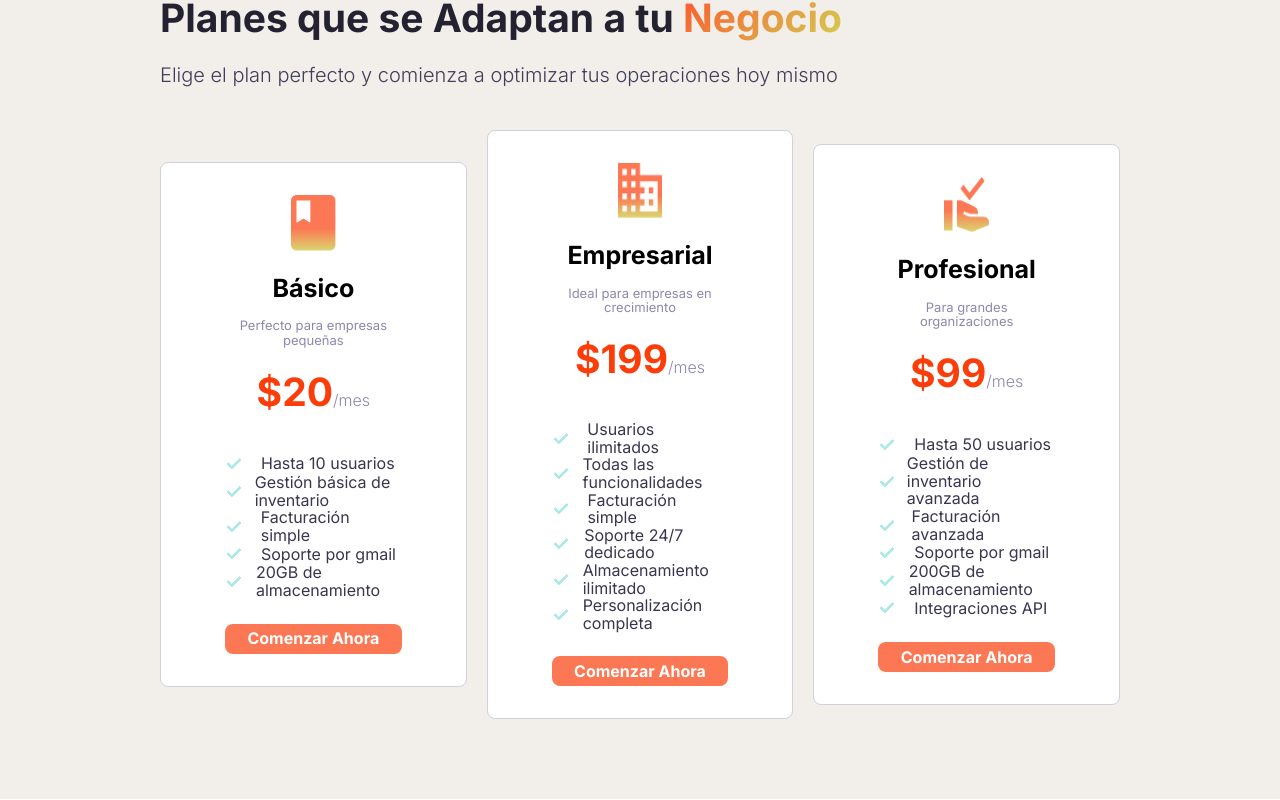
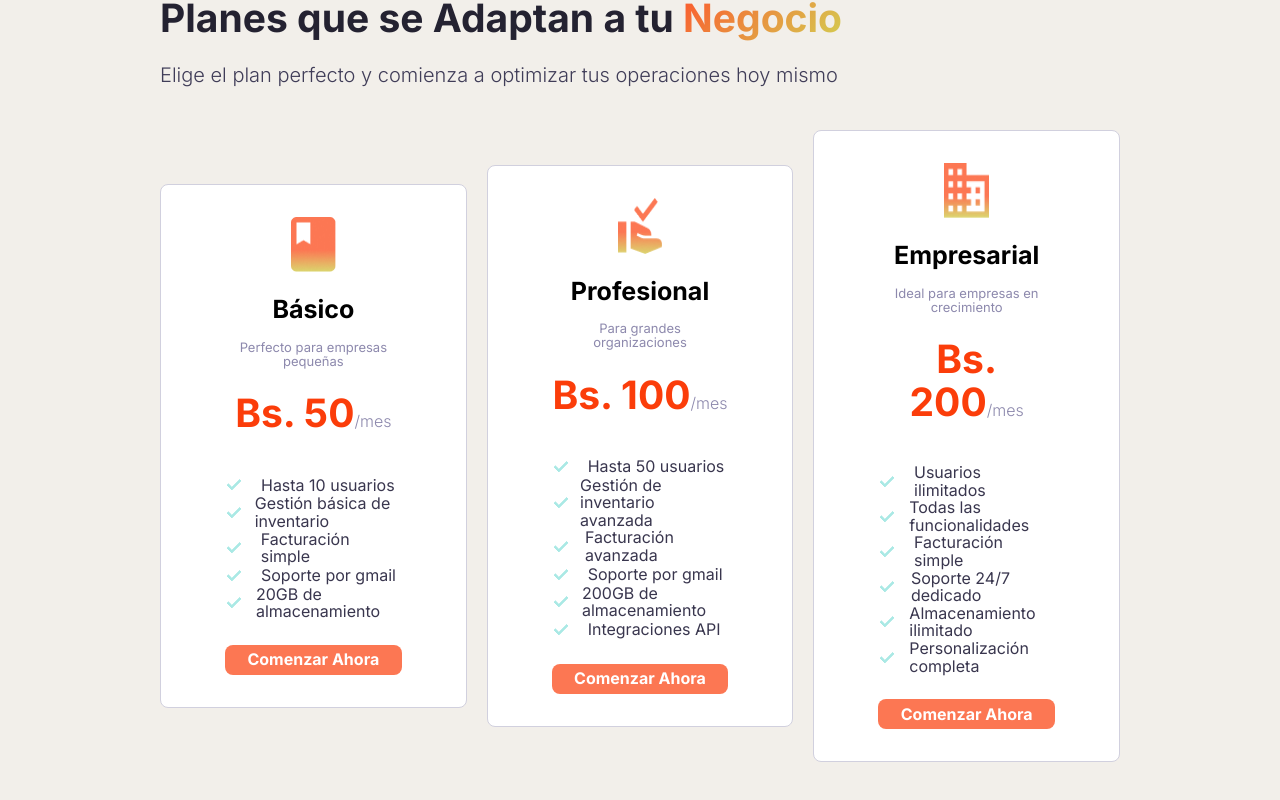
Before and after one commit to edisonCheca/INNOVAPAZ, a React (Vite) app in the folder frontend/: page / in a window 1280 px wide. Shown: the part 1820-2620 px from the top of the page. Built offline with nearby package versions, Linux system fonts and the light colour scheme.

Commit message:
fix(frontend): arreglar tarjeta de precios

```diff
--- a/frontend/src/components/layout/PricingSection.tsx
+++ b/frontend/src/components/layout/PricingSection.tsx
@@ -20,7 +20,7 @@ const PricingSection = () => {
         <div className="pricing__cards">
           <PricingCard
             title="Básico"
-            price="$20"
+            price="Bs. 50"
             comment="Perfecto para empresas pequeñas"
             features={[
               'Hasta 10 usuarios',
@@ -33,9 +33,24 @@ const PricingSection = () => {
             icons={[<img src={basic} alt="Hand" />]}
           />
           <PricingCard
+            title="Profesional"
+            comment="Para grandes organizaciones"
+            price="Bs. 100"
+            features={[
+              'Hasta 50 usuarios',
+              'Gestión de inventario avanzada',
+              'Facturación avanzada',
+              'Soporte por gmail',
+              '200GB de almacenamiento',
+              'Integraciones API',
+            ]}
+            buttonText="Comenzar Ahora"
+            icons={[<img src={professional} alt="Grid" />]}
+          />
+          <PricingCard
             title="Empresarial"
             comment="Ideal para empresas en crecimiento"
-            price="$199"
+            price="Bs. 200"
             features={[
               'Usuarios ilimitados',
               'Todas las funcionalidades',
@@ -47,21 +62,6 @@ const PricingSection = () => {
             buttonText="Comenzar Ahora"
             icons={[<img src={bussines} alt="Bookmark" />]}
           />
-          <PricingCard
-            title="Profesional"
-            comment="Para grandes organizaciones"
-            price="$99"
-            features={[
-              'Hasta 50 usuarios',
-              'Gestión de inventario avanzada',
-              'Facturación avanzada',
-              'Soporte por gmail',
-              '200GB de almacenamiento',
-              'Integraciones API',
-            ]}
-            buttonText="Comenzar Ahora"
-            icons={[<img src={professional} alt="Grid" />]}
-          />
         </div>
       </div>
     </section>
```
